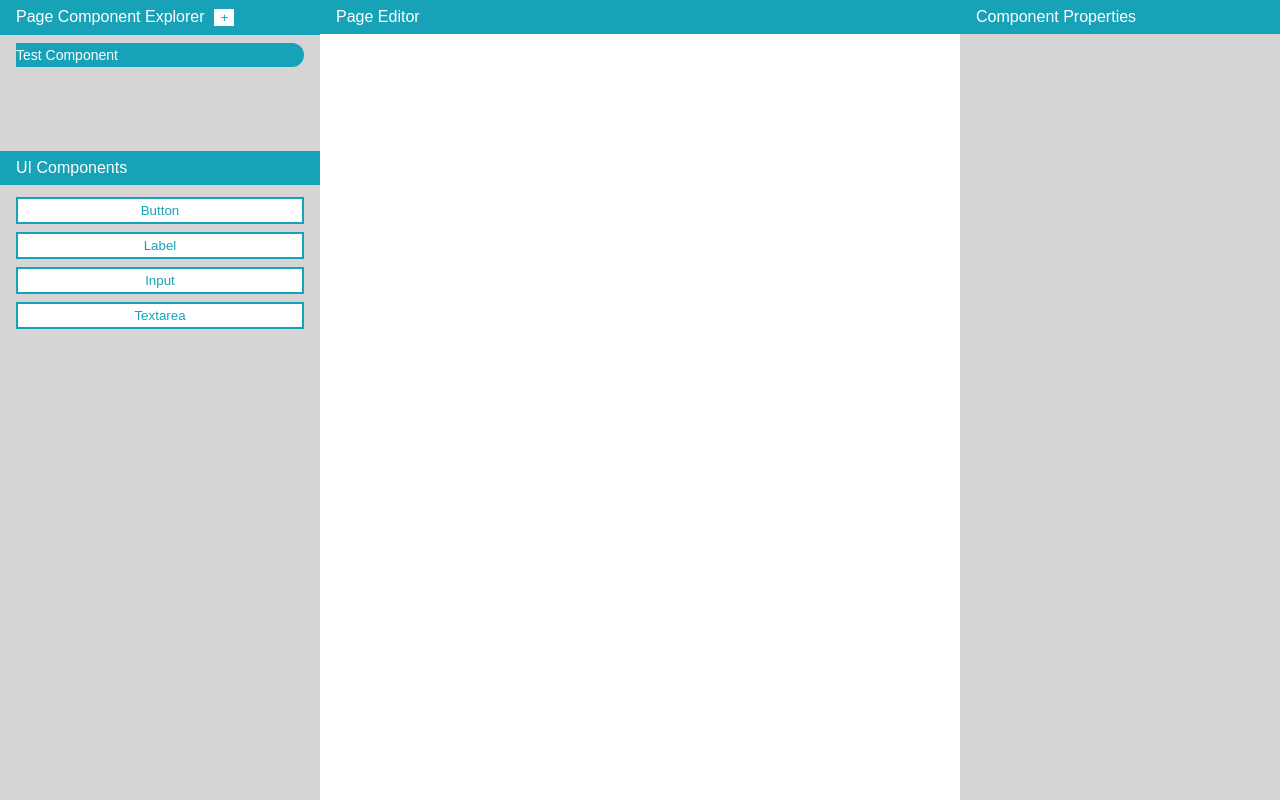
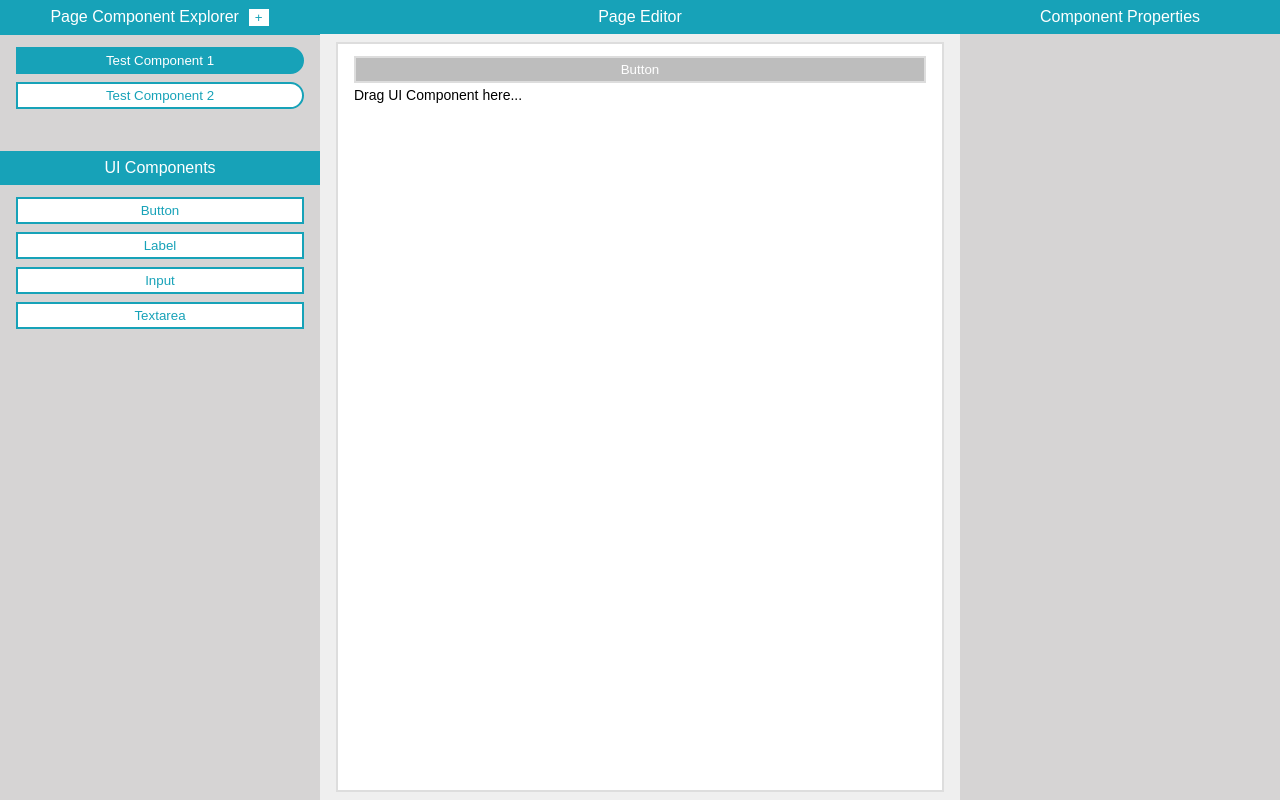
Before and after one commit to vishsahane/react-code-generator, a React (Create React App) app: page / in a window 1280 px wide. Built offline with nearby package versions, Linux system fonts and the light colour scheme.

Commit message:
drag n drop

```diff
--- a/src/components/app/App.css
+++ b/src/components/app/App.css
@@ -11,7 +11,7 @@
 }
 .col-2{
   flex: 2;
-  background-color: #fff;
+  background-color: #efefef;
 }
 .col-3{
   flex: 1;
@@ -23,9 +23,7 @@
   font-size: 16px;
   font-weight: 500;
   padding: 8px 16px;
-}
-.page-component-explorer .content{
-  min-height: 100px;
+  text-align: center;
 }
 .content{
   padding: 8px 16px;
@@ -38,31 +36,3 @@
 .content ul li{
   padding: 4px 0px;
 }
-.page-title{
-  background-color: #17a2b8;
-  padding: 4px 8px;
-  border-radius: 0px 16px 16px 0px;
-  color: #fff;
-}
-.control-btn{
-  border: 2px solid #17a2b8;
-  background-color: #fff;
-  color: #17a2b8;
-  padding: 4px 8px;
-  cursor: pointer;
-  outline: none;
-  width: 100%;
-  font-weight: normal;
-}
-
-.plus-btn{
-  border: 1px solid #17a2b8;
-  background-color: #fff;
-  color: #17a2b8;
-  cursor: pointer;
-  outline: none;
-}
-.control-btn:hover, .control-btn:focus{
-  background-color: #17a2b8;
-  color: #fff;
-}
--- a/src/components/app/App.js
+++ b/src/components/app/App.js
@@ -9,17 +9,37 @@ import PageEditor from'../page-editor/PageEditor'
 import ComponentProperties from'../component-properties/ComponentProperties'
 
 const App = () => {
-  const [pages, setPages] = useState([{ name: 'Test Component' }])
-  const [selectedPage, setSelectedPage] = useState({ name: 'Test Component' })
+  const initialPages = [
+    { name: 'Test Component 1', isSelected:true, controls:[{label:'Button', isSelected:true}]},
+    { name: 'Test Component 2', isSelected:false, controls:[{label:'Label', isSelected:true}]}
+  ]
+  const [pages, setPages] = useState(initialPages)
+  const [selectedPage, setselectedPage] = useState(initialPages[0])
+
+  const onControlDrop = (item, dropResult) =>{
+    const updatedPage = {...selectedPage,
+      controls: selectedPage.controls.map(control => ({...control, isSelected: false}))
+    }
+    updatedPage.controls.push({...item.control, isSelected: true})
+
+    console.log("onControlDrop", item, dropResult, updatedPage)
+    setselectedPage(updatedPage)
+    // const updatedPages = pages.map((page, index) => {
+    //   if(index === activePageIndex){
+    //     page.controls.push(item.control)
+    //   }
+    //   return page
+    // })
+  }
   return (
     <div className="container">
       <div className="flex">
         <div className="col-1">
           <PageExplorer pages={pages}/>
-          <UIComponents />
+          <UIComponents onControlDrop={onControlDrop}/>
         </div>
         <div className="col-2">
-          <PageEditor/>
+          <PageEditor selectedPage={selectedPage}/>
         </div>
         <div className="col-3">
           <ComponentProperties/>
--- a/src/components/page-editor/PageEditor.css
+++ b/src/components/page-editor/PageEditor.css
@@ -0,0 +1,24 @@
+.page-editor{
+  height: 100%;
+}
+.page-editor .content{
+  height: calc(100% - 70px);
+  background-color: #fff;
+  border: 2px solid #ddd;
+  margin: 8px 16px;
+  color: #000;
+}
+.btn-dropped-control{
+  border: 2px solid #ddd;
+  background-color: #fff;
+  color: #000;
+  padding: 4px 8px;
+  cursor: pointer;
+  outline: none;
+  width: 100%;
+  font-weight: normal;
+}
+.btn-dropped-control.selected{
+  background-color: #bdbdbd;
+  color: #fff;
+}
--- a/src/components/page-editor/PageEditor.js
+++ b/src/components/page-editor/PageEditor.js
@@ -1,13 +1,49 @@
 
 import React from 'react'
+import { useDrop } from 'react-dnd'
 
 import './PageEditor.css'
 
-const PageEditor = () => {
+const PageEditor = (props) => {
+  const { selectedPage } = props
+  console.log("selectedPage", selectedPage)
+  const [{ canDrop, isOver }, drop] = useDrop({
+    accept: 'UICOMPONENT',
+    drop: () => ({ name: 'Dustbin' }),
+    collect: (monitor) => ({
+      isOver: monitor.isOver(),
+      canDrop: monitor.canDrop(),
+    }),
+  });
+  const isActive = canDrop && isOver;
+  let backgroundColor = '#222';
+  if (isActive) {
+    backgroundColor = 'darkgreen';
+  }
+  else if (canDrop) {
+    backgroundColor = 'darkkhaki';
+  }
+  const onControlSelection = (control, key) => {
+
+    control.isSelected = true
+  }
+
   return (
-    <div className="section page-properties">
+    <div className="section page-editor">
       <div className="title">Page Editor</div>
-      <div className="content">
+      <div className="content" ref={drop} >
+        <ul>
+          {selectedPage && selectedPage.controls.map((control, key) =>
+            <li>
+              <button
+                className={'btn-dropped-control ' + (control.isSelected ? 'selected': '')}
+                onClick={()=>{selectedPage.controls[key].isSelected=true}}>
+                {control.label}
+              </button>
+            </li>
+          )}
+        </ul>
+        {isActive ? 'Release to drop component' : 'Drag UI Component here...'}
       </div>
     </div>
   )
--- a/src/components/page-explorer/PageExplorer.css
+++ b/src/components/page-explorer/PageExplorer.css
@@ -0,0 +1,28 @@
+
+.page-component-explorer .content{
+  min-height: 100px;
+}
+
+.plus-btn{
+  border: 1px solid #17a2b8;
+  background-color: #fff;
+  color: #17a2b8;
+  cursor: pointer;
+  outline: none;
+}
+
+.page-title-btn{
+  border: 2px solid #17a2b8;
+  background-color: #fff;
+  color: #17a2b8;
+  padding: 4px 8px;
+  cursor: pointer;
+  outline: none;
+  width: 100%;
+  font-weight: normal;
+  border-radius: 0px 16px 16px 0px;
+}
+.page-title-btn:hover, .page-title-btn:focus, .page-title-btn.selected{
+  background-color: #17a2b8;
+  color: #fff;
+}
--- a/src/components/page-explorer/PageExplorer.js
+++ b/src/components/page-explorer/PageExplorer.js
@@ -13,8 +13,12 @@ const PageExplorer = (props) => {
       </div>
       <div className="content">
         <ul>
-          {pages.map(page =>
-            <li className="page-title">{page.name}</li>
+          {pages.map((page,key)=>
+            <li key={key}>
+              <button className={`page-title-btn `+ (page.isSelected? 'selected': '')}>
+                {page.name}
+              </button>
+            </li>
           )}
         </ul>
       </div>
--- /dev/null
+++ b/src/components/ui-components/Control.js
@@ -0,0 +1,29 @@
+
+import React from 'react'
+import { useDrag } from 'react-dnd'
+
+const Control = (props) => {
+  const { control, onControlDrop } = props
+  const [{ isDragging }, drag] = useDrag({
+    item: { control: control, type: 'UICOMPONENT' },
+    end: (item, monitor) => {
+      const dropResult = monitor.getDropResult();
+      if (item && dropResult) {
+        //alert(`You dropped ${item.name} into ${dropResult.name}!`);
+        onControlDrop(item, dropResult)
+      }
+    },
+    collect: (monitor) => ({
+      isDragging: monitor.isDragging(),
+    }),
+  });
+  const opacity = isDragging ? 0.4 : 1;
+
+  return (
+    <button type="button" className="control-btn" ref={drag} style={{opacity }}>
+      {control.label}
+    </button>
+  )
+}
+
+export default Control
--- a/src/components/ui-components/UIComponents.css
+++ b/src/components/ui-components/UIComponents.css
@@ -0,0 +1,16 @@
+
+.control-btn{
+  border: 2px solid #17a2b8;
+  background-color: #fff;
+  color: #17a2b8;
+  padding: 4px 8px;
+  cursor: pointer;
+  outline: none;
+  width: 100%;
+  font-weight: normal;
+}
+
+.control-btn:hover, .control-btn:focus{
+  background-color: #17a2b8;
+  color: #fff;
+}
--- a/src/components/ui-components/UIComponents.js
+++ b/src/components/ui-components/UIComponents.js
@@ -2,9 +2,11 @@
 import React from 'react'
 
 import './UIComponents.css'
+import Control from './Control'
 import { CONTROLS } from '../../constants/controls'
 
-const UIComponents = () => {
+const UIComponents = (props) => {
+  const {onControlDrop} = props
   return (
     <div className="section ui-components">
       <div className="title">UI Components</div>
@@ -12,7 +14,7 @@ const UIComponents = () => {
         <ul>
           {CONTROLS.map((control, key) =>
             <li key={key}>
-              <button type="button" className="control-btn">{control.label}</button>
+              <Control control={control} onControlDrop={onControlDrop}/>
             </li>
           )}
         </ul>
```
